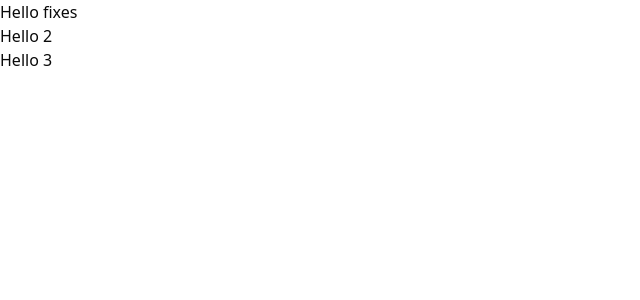
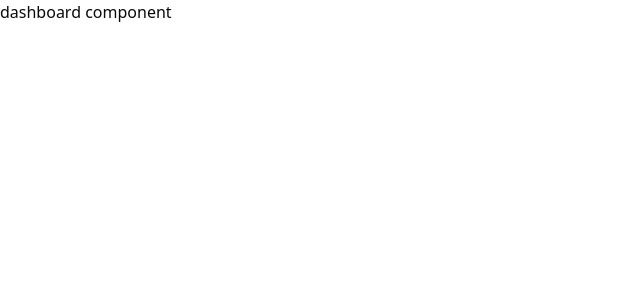
Before and after one commit to shahzad4477/nextTodoApp, a Next.js app: page /dashboard in a window 1280 px wide. Shown: the top 300 px of the page, without its empty margins (0-640 px from the left). Built offline with nearby package versions, Linux system fonts and the light colour scheme.

Commit message:
dashboard component changes

```diff
--- a/src/component/dashboard/Dashboard.tsx
+++ b/src/component/dashboard/Dashboard.tsx
@@ -1,8 +1,6 @@
 const Dashboard = () => {
     return ( <>
-    <div>Hello fixes</div>
-    <div>Hello 2</div>
-    <div>Hello 3</div>
+    <div>dashboard component</div>
     </> );
 }
 
```
